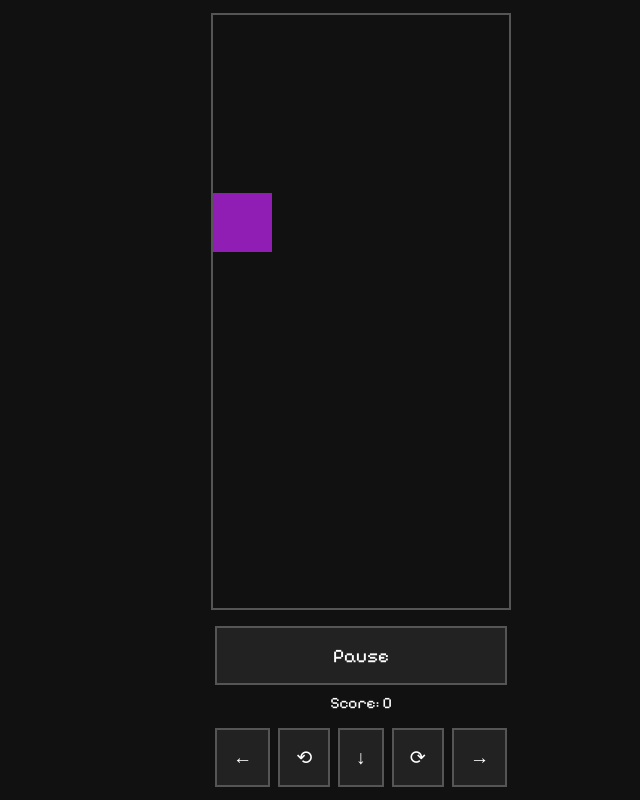
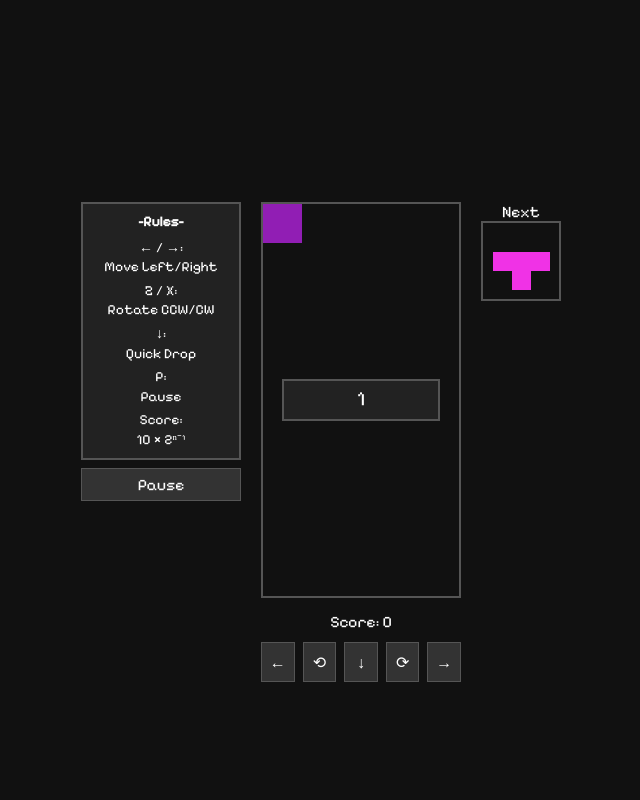
Before and after one commit to vxnquish/tetris-react, a React (Vite) app in the folder tetris-react/: page / in a window 1280 px wide. Both pictures are taken after a click on the button "Play Game". Shown: the whole page, without its empty margins (279-919 px from the left). Built offline with nearby package versions, Linux system fonts and the light colour scheme.

Commit message:
Fixed UI

```diff
--- a/tetris-react/src/components/Board.jsx
+++ b/tetris-react/src/components/Board.jsx
@@ -55,82 +55,71 @@ const PIECES = {
 };
 
 function createMatrix(w, h) {
-  const matrix = [];
-  while (h--) matrix.push(new Array(w).fill(null));
-  return matrix;
+  return Array.from({ length: h }, () => Array(w).fill(null));
 }
-
 function drawMatrix(ctx, matrix, offset, overrideColor) {
   matrix.forEach((row, y) =>
-    row.forEach((val, x) => {
-      if (val !== 0 && val != null) {
+    row.forEach((v, x) => {
+      if (v !== 0 && v != null) {
         const color =
           overrideColor ||
-          (typeof val === "string"
-            ? val
-            : HIGH_CONTRAST[(val - 1) % HIGH_CONTRAST.length]);
+          (typeof v === "string"
+            ? v
+            : HIGH_CONTRAST[(v - 1) % HIGH_CONTRAST.length]);
         ctx.fillStyle = color;
         ctx.fillRect(x + offset.x, y + offset.y, 1, 1);
       }
     })
   );
 }
-
 function collide(arena, { matrix, pos }) {
-  for (let y = 0; y < matrix.length; y++) {
-    for (let x = 0; x < matrix[y].length; x++) {
+  for (let y = 0; y < matrix.length; y++)
+    for (let x = 0; x < matrix[y].length; x++)
       if (matrix[y][x] !== 0) {
-        const ay = y + pos.y;
-        const ax = x + pos.x;
+        const ay = y + pos.y,
+          ax = x + pos.x;
         if (
           ay < 0 ||
           ay >= arena.length ||
           ax < 0 ||
           ax >= arena[0].length ||
           arena[ay][ax] != null
-        ) {
+        )
           return true;
-        }
       }
-    }
-  }
   return false;
 }
-
 function merge(arena, player) {
   player.matrix.forEach((row, y) =>
-    row.forEach((val, x) => {
-      if (val !== 0) {
-        const ay = y + player.pos.y;
-        const ax = x + player.pos.x;
-        if (ay >= 0 && ay < arena.length && ax >= 0 && ax < arena[0].length) {
+    row.forEach((v, x) => {
+      if (v !== 0) {
+        const ay = y + player.pos.y,
+          ax = x + player.pos.x;
+        if (ay >= 0 && ay < arena.length && ax >= 0 && ax < arena[0].length)
           arena[ay][ax] = player.color;
-        }
       }
     })
   );
 }
-
 function rotate(matrix, dir) {
-  // transpose
   for (let y = 0; y < matrix.length; y++)
     for (let x = 0; x < y; x++)
       [matrix[x][y], matrix[y][x]] = [matrix[y][x], matrix[x][y]];
-  // reverse rows or cols
   if (dir > 0) matrix.forEach((r) => r.reverse());
   else matrix.reverse();
 }
-
 function randomPiece() {
   const types = Object.keys(PIECES);
-  return PIECES[types[(Math.random() * types.length) | 0]];
+  const t = types[(Math.random() * types.length) | 0];
+  return PIECES[t].map((r) => [...r]);
 }
 function randomColor() {
   return HIGH_CONTRAST[(Math.random() * HIGH_CONTRAST.length) | 0];
 }
 
 export default function Board({ onGameOver }) {
-  const canvasRef = useRef(null);
+  const canvasRef = useRef(),
+    nextRef = useRef();
   const [arena] = useState(() => createMatrix(10, 20));
   const [player, setPlayer] = useState({
     pos: { x: 0, y: 0 },
@@ -138,14 +127,18 @@ export default function Board({ onGameOver }) {
     color: randomColor(),
     score: 0,
   });
+  const [nextPiece, setNextPiece] = useState({
+    matrix: randomPiece(),
+    color: randomColor(),
+  });
   const [gameOver, setGameOver] = useState(false);
   const [paused, setPaused] = useState(false);
-
-  const playerRef = useRef(player);
-  const pausedRef = useRef(paused);
-  const overRef = useRef(gameOver);
-  const dropCounter = useRef(0);
-  const dropInterval = 1000;
+  const [countdown, setCountdown] = useState(3);
+  const playerRef = useRef(player),
+    pausedRef = useRef(paused),
+    overRef = useRef(gameOver);
+  const dropCounter = useRef(0),
+    dropInterval = 1000;
 
   useEffect(() => {
     playerRef.current = player;
@@ -157,18 +150,52 @@ export default function Board({ onGameOver }) {
     overRef.current = gameOver;
   }, [gameOver]);
 
-  // movement functions honor pause state
+  useEffect(() => {
+    if (countdown > 0) {
+      const id = setTimeout(() => setCountdown((c) => c - 1), 1000);
+      return () => clearTimeout(id);
+    }
+    playerReset();
+  }, [countdown]);
+
+  useEffect(() => {
+    const ctx = nextRef.current.getContext("2d");
+    ctx.setTransform(1, 0, 0, 1, 0, 0);
+    ctx.clearRect(0, 0, ctx.canvas.width, ctx.canvas.height);
+    ctx.save();
+    ctx.scale(20, 20);
+    const offX = (4 - nextPiece.matrix[0].length) / 2,
+      offY = (4 - nextPiece.matrix.length) / 2;
+    drawMatrix(ctx, nextPiece.matrix, { x: offX, y: offY }, nextPiece.color);
+    ctx.restore();
+  }, [nextPiece]);
+
+  function playerReset() {
+    setNextPiece((prev) => {
+      const { matrix, color } = prev;
+      const x = ((arena[0].length - matrix[0].length) / 2) | 0;
+      const spawn = { matrix, pos: { x, y: 0 } };
+      if (collide(arena, spawn)) {
+        setGameOver(true);
+        setTimeout(onGameOver, 3000);
+      } else {
+        setPlayer((p) => ({ ...p, pos: spawn.pos, matrix, color }));
+      }
+      return { matrix: randomPiece(), color: randomColor() };
+    });
+  }
+
   const playerMove = (dir) => {
-    if (pausedRef.current) return;
-    const p = playerRef.current;
-    const pos = { x: p.pos.x + dir, y: p.pos.y };
+    if (pausedRef.current || countdown > 0) return;
+    const p = playerRef.current,
+      pos = { x: p.pos.x + dir, y: p.pos.y };
     if (!collide(arena, { matrix: p.matrix, pos }))
       setPlayer((p) => ({ ...p, pos }));
   };
   const playerDrop = () => {
-    if (pausedRef.current) return;
-    const p = playerRef.current;
-    const pos = { x: p.pos.x, y: p.pos.y + 1 };
+    if (pausedRef.current || countdown > 0) return;
+    const p = playerRef.current,
+      pos = { x: p.pos.x, y: p.pos.y + 1 };
     if (!collide(arena, { matrix: p.matrix, pos }))
       setPlayer((p) => ({ ...p, pos }));
     else {
@@ -178,7 +205,7 @@ export default function Board({ onGameOver }) {
     }
   };
   const rotatePlayer = (dir) => {
-    if (pausedRef.current) return;
+    if (pausedRef.current || countdown > 0) return;
     const p = playerRef.current;
     const cloned = p.matrix.map((r) => [...r]);
     rotate(cloned, dir);
@@ -188,40 +215,27 @@ export default function Board({ onGameOver }) {
 
   function arenaSweep() {
     let count = 1;
-    outer: for (let y = arena.length - 1; y >= 0; --y) {
-      for (let x = 0; x < arena[y].length; ++x)
+    outer: for (let y = arena.length - 1; y >= 0; y--) {
+      for (let x = 0; x < arena[y].length; x++)
         if (arena[y][x] == null) continue outer;
       arena.splice(y, 1);
-      arena.unshift(new Array(10).fill(null));
+      arena.unshift(Array(10).fill(null));
       setPlayer((p) => ({ ...p, score: p.score + count * 10 }));
       count *= 2;
       y++;
     }
   }
 
-  const playerReset = () => {
-    const matrix = randomPiece();
-    const color = randomColor();
-    const x = ((arena[0].length - matrix[0].length) / 2) | 0;
-    const spawn = { matrix, pos: { x, y: 0 } };
-    if (collide(arena, spawn)) {
-      setGameOver(true);
-      setTimeout(onGameOver, 3000);
-    } else {
-      setPlayer((p) => ({ ...p, pos: spawn.pos, matrix, color }));
-    }
-  };
-
   useEffect(() => {
-    const canvas = canvasRef.current;
-    const ctx = canvas.getContext("2d");
+    const canvas = canvasRef.current,
+      ctx = canvas.getContext("2d");
     let lastTime = 0;
     function update(time = 0) {
-      const over = overRef.current;
-      const paused = pausedRef.current;
+      const over = overRef.current,
+        paused = pausedRef.current;
       const delta = time - lastTime;
       lastTime = time;
-      if (!over && !paused) {
+      if (!over && !paused && countdown === 0) {
         dropCounter.current += delta;
         if (dropCounter.current > dropInterval) {
           playerDrop();
@@ -240,20 +254,9 @@ export default function Board({ onGameOver }) {
         playerRef.current.color
       );
       ctx.restore();
-      if (paused) {
-        ctx.fillStyle = "white";
-        ctx.font = "20px 'Pixelify Sans'";
-        const t = "Paused";
-        const m = ctx.measureText(t);
-        ctx.fillText(t, (canvas.width - m.width) / 2, canvas.height / 2);
-      }
-      if (over) {
-        ctx.fillStyle = "white";
-        ctx.font = "20px 'Pixelify Sans'";
-        const t = "Game Over!";
-        const m = ctx.measureText(t);
-        ctx.fillText(t, (canvas.width - m.width) / 2, canvas.height / 2);
-      }
+      if (countdown > 0) renderOverlay(ctx, String(countdown));
+      else if (paused) renderOverlay(ctx, "Paused");
+      else if (over) renderOverlay(ctx, "Game Over!");
       requestAnimationFrame(update);
     }
     function keyHandler(e) {
@@ -284,26 +287,173 @@ export default function Board({ onGameOver }) {
       }
     }
     window.addEventListener("keydown", keyHandler);
-    // start game loop without immediately resetting piece (initial state already has a spawn)
     requestAnimationFrame(update);
     return () => window.removeEventListener("keydown", keyHandler);
-  }, [onGameOver]);
+  }, [onGameOver, countdown]);
+
+  function renderOverlay(ctx, text) {
+    ctx.fillStyle = "#222";
+    ctx.fillRect(20, 180, 160, 40);
+    ctx.strokeStyle = "#555";
+    ctx.lineWidth = 2;
+    ctx.strokeRect(20, 180, 160, 40);
+    ctx.fillStyle = "#fff";
+    ctx.font = "20px 'Pixelify Sans'";
+    ctx.textBaseline = "middle";
+    const m = ctx.measureText(text);
+    ctx.fillText(text, (ctx.canvas.width - m.width) / 2, ctx.canvas.height / 2);
+  }
 
   return (
-    <div className="game-container">
-      <canvas ref={canvasRef} width={200} height={400} />
-      <div className="controls touch-controls">
-        <button onPointerDown={() => setPaused((p) => !p)}>
+    <div
+      className="game-container"
+      style={{ position: "relative", width: 200 }}
+    >
+      {/* Rules + Pause grouped */}
+      <div
+        style={{
+          position: "absolute",
+          top: 0,
+          left: -180,
+          width: 160,
+          display: "flex",
+          flexDirection: "column",
+          alignItems: "center",
+          gap: 8,
+        }}
+      >
+        <div
+          style={{
+            width: "100%",
+            padding: 8,
+            background: "#222",
+            border: "2px solid #555",
+            color: "#fff",
+            fontSize: 14,
+            lineHeight: 1.4,
+            fontFamily: "Pixelify Sans",
+            textAlign: "center",
+          }}
+        >
+          <p style={{ margin: 0, marginBottom: 6, fontWeight: "bold" }}>
+            -Rules-
+          </p>
+          <div>
+            ← / →:
+            <br />
+            Move Left/Right
+          </div>
+          <div style={{ marginTop: 4 }}>
+            Z / X:
+            <br />
+            Rotate CCW/CW
+          </div>
+          <div style={{ marginTop: 4 }}>
+            ↓:
+            <br />
+            Quick Drop
+          </div>
+          <div style={{ marginTop: 4 }}>
+            P:
+            <br />
+            Pause
+          </div>
+          <div style={{ marginTop: 4 }}>
+            Score:
+            <br />
+            10 × 2ⁿ⁻¹
+          </div>
+        </div>
+        <button
+          onClick={() => setPaused((p) => !p)}
+          style={{
+            width: "100%",
+            padding: 6,
+            background: "#333",
+            border: "1px solid #555",
+            color: "#fff",
+            fontSize: 16,
+            fontFamily: "Pixelify Sans",
+            cursor: "pointer",
+          }}
+        >
           {paused ? "Resume" : "Pause"}
         </button>
       </div>
-      <div className="score">Score: {player.score}</div>
-      <div className="touch-controls">
-        <button onPointerDown={() => playerMove(-1)}>←</button>
-        <button onPointerDown={() => rotatePlayer(-1)}>⟲</button>
-        <button onPointerDown={() => playerDrop()}>↓</button>
-        <button onPointerDown={() => rotatePlayer(1)}>⟳</button>
-        <button onPointerDown={() => playerMove(1)}>→</button>
+
+      {/* Main board */}
+      <canvas ref={canvasRef} width={200} height={400} />
+
+      {/* Next preview */}
+      <div
+        className="next-box"
+        style={{
+          position: "absolute",
+          top: 0,
+          right: -100,
+          width: 80,
+          textAlign: "center",
+        }}
+      >
+        <p style={{ fontFamily: "Pixelify Sans" }}>Next</p>
+        <canvas ref={nextRef} width={80} height={80} />
+      </div>
+
+      {/* Score */}
+      <div
+        style={{
+          position: "absolute",
+          top: 410,
+          left: 0,
+          right: 0,
+          textAlign: "center",
+          color: "#fff",
+          fontSize: 16,
+          fontFamily: "Pixelify Sans",
+        }}
+      >
+        Score: {player.score}
+      </div>
+
+      {/* Controls */}
+      <div
+        style={{
+          position: "absolute",
+          top: 440,
+          left: 0,
+          right: 0,
+          display: "flex",
+          justifyContent: "center",
+          gap: 8,
+        }}
+      >
+        {[
+          { on: () => playerMove(-1), txt: "←" },
+          { on: () => rotatePlayer(-1), txt: "⟲" },
+          { on: () => playerDrop(), txt: "↓" },
+          { on: () => rotatePlayer(1), txt: "⟳" },
+          { on: () => playerMove(1), txt: "→" },
+        ].map((b, i) => (
+          <button
+            key={i}
+            onPointerDown={b.on}
+            style={{
+              width: 40,
+              height: 40,
+              background: "#333",
+              border: "1px solid #555",
+              color: "#fff",
+              fontSize: 16,
+              fontFamily: "Pixelify Sans",
+              display: "flex",
+              alignItems: "center",
+              justifyContent: "center",
+              cursor: "pointer",
+            }}
+          >
+            {b.txt}
+          </button>
+        ))}
       </div>
     </div>
   );
```
